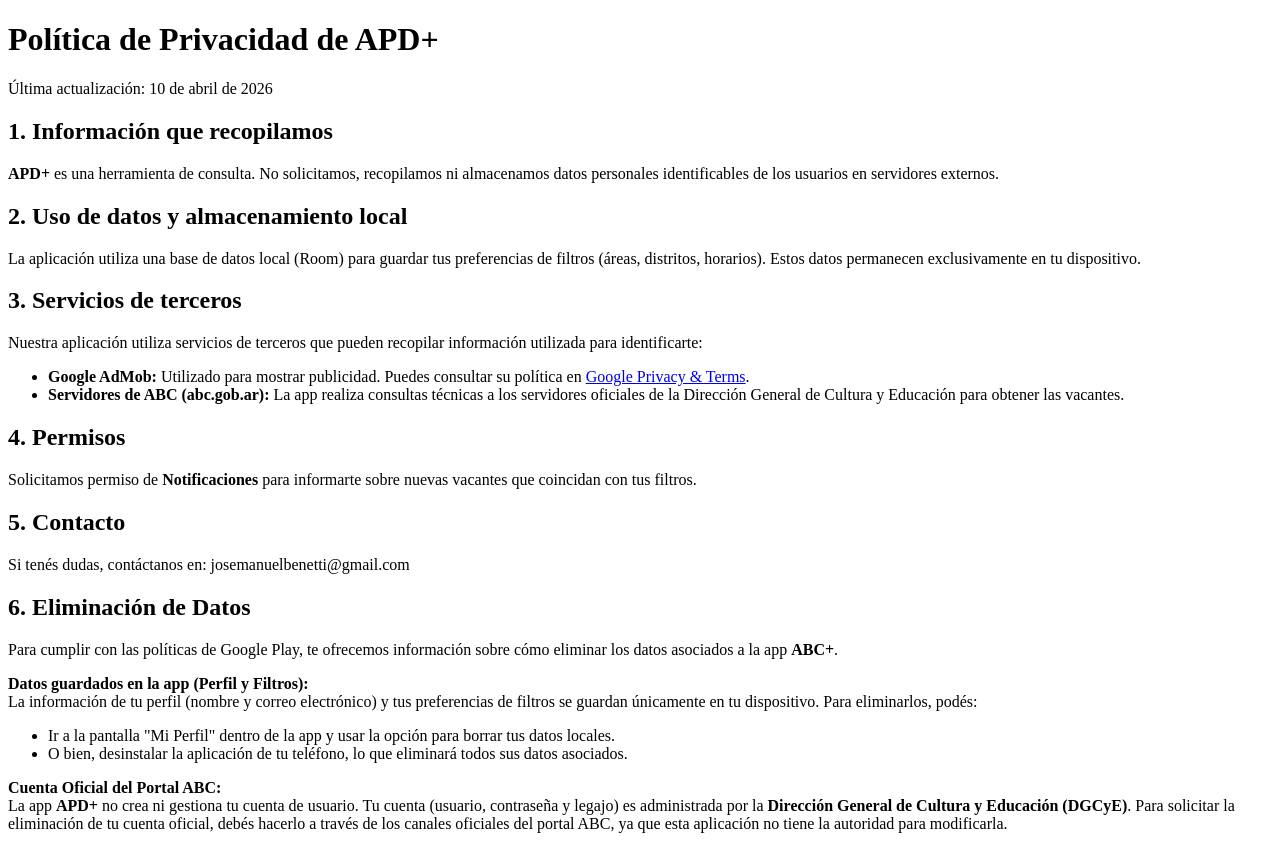
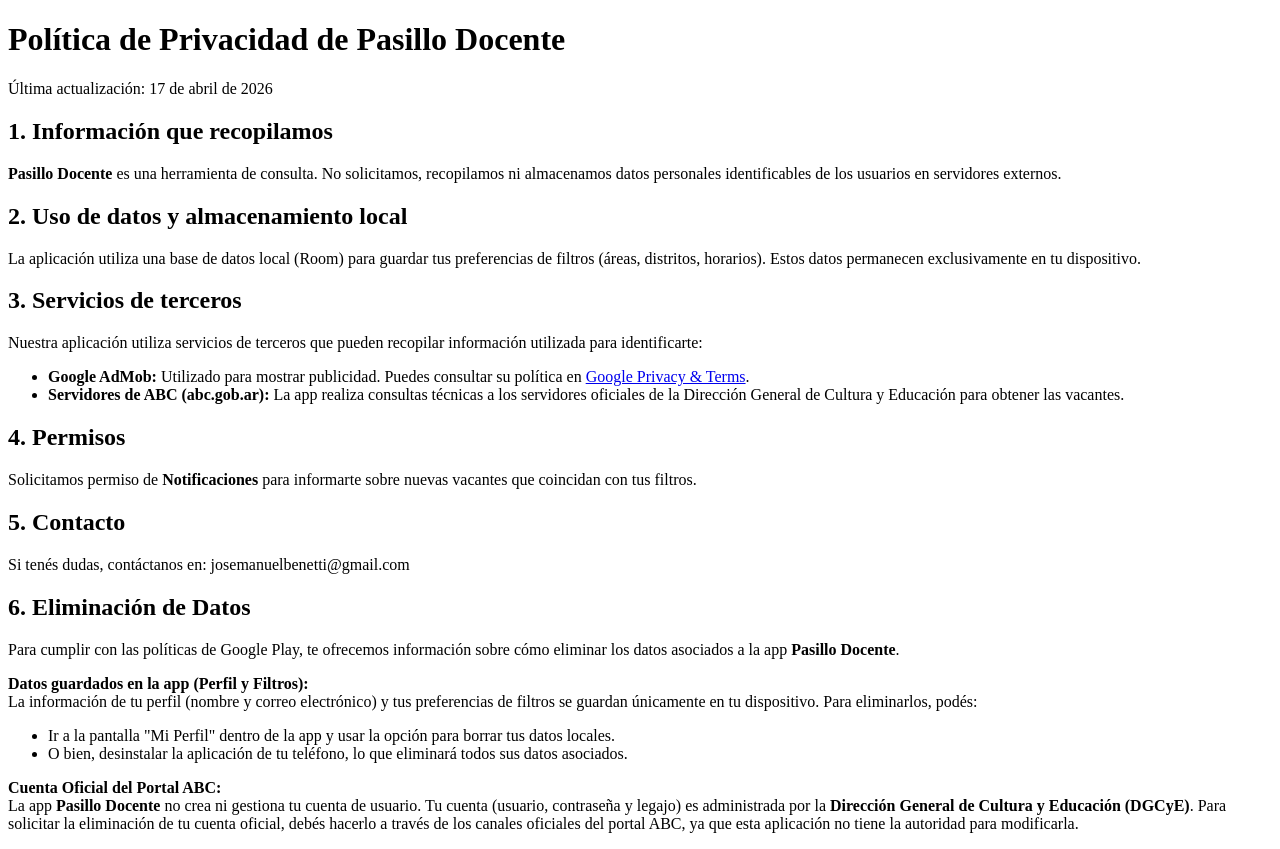
Before and after one commit to jmbenetti/pasillodocente-privacy, a plain HTML site: page index.html in a window 1280 px wide. Drawn offline with Linux system fonts and the light colour scheme.

Commit message:
Update privacy policy references to Pasillo Docente

```diff
--- a/index.html
+++ b/index.html
@@ -1,12 +1,12 @@
 <!DOCTYPE html>
 <html>
-<head><title>Política de Privacidad - APD+</title></head>
+<head><title>Política de Privacidad - Pasillo Docente</title></head>
 <body>
-    <h1>Política de Privacidad de APD+</h1>
-    <p>Última actualización: 10 de abril de 2026</p>
+    <h1>Política de Privacidad de Pasillo Docente</h1>
+    <p>Última actualización: 17 de abril de 2026</p>
 
     <h2>1. Información que recopilamos</h2>
-    <p><b>APD+</b> es una herramienta de consulta. No solicitamos, recopilamos ni almacenamos datos personales identificables de los usuarios en servidores externos.</p>
+    <p><b>Pasillo Docente</b> es una herramienta de consulta. No solicitamos, recopilamos ni almacenamos datos personales identificables de los usuarios en servidores externos.</p>
 
     <h2>2. Uso de datos y almacenamiento local</h2>
     <p>La aplicación utiliza una base de datos local (Room) para guardar tus preferencias de filtros (áreas, distritos, horarios). Estos datos permanecen exclusivamente en tu dispositivo.</p>
@@ -26,7 +26,7 @@
 
     <h2 id="eliminacion">6. Eliminación de Datos</h2>
 <p>
-    Para cumplir con las políticas de Google Play, te ofrecemos información sobre cómo eliminar los datos asociados a la app <strong>ABC+</strong>.
+    Para cumplir con las políticas de Google Play, te ofrecemos información sobre cómo eliminar los datos asociados a la app <strong>Pasillo Docente</strong>.
 </p>
 <p>
     <strong>Datos guardados en la app (Perfil y Filtros):</strong><br>
@@ -38,7 +38,7 @@
 </p>
 <p>
     <strong>Cuenta Oficial del Portal ABC:</strong><br>
-    La app <strong>APD+</strong> no crea ni gestiona tu cuenta de usuario. Tu cuenta (usuario, contraseña y legajo) es administrada por la <strong>Dirección General de Cultura y Educación (DGCyE)</strong>.
+    La app <strong>Pasillo Docente</strong> no crea ni gestiona tu cuenta de usuario. Tu cuenta (usuario, contraseña y legajo) es administrada por la <strong>Dirección General de Cultura y Educación (DGCyE)</strong>.
     Para solicitar la eliminación de tu cuenta oficial, debés hacerlo a través de los canales oficiales del portal ABC, ya que esta aplicación no tiene la autoridad para modificarla.
 </p>
 </body>
```
